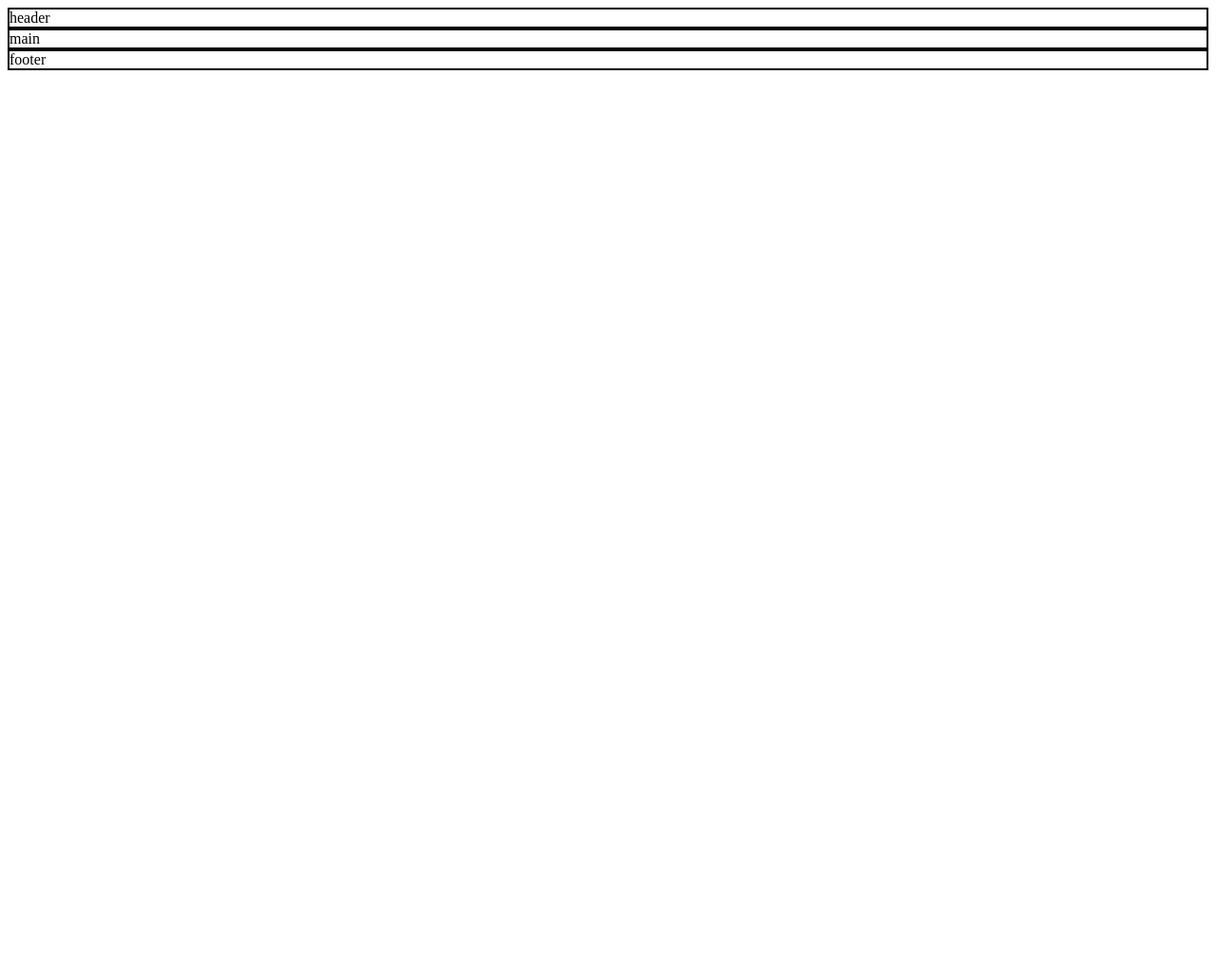
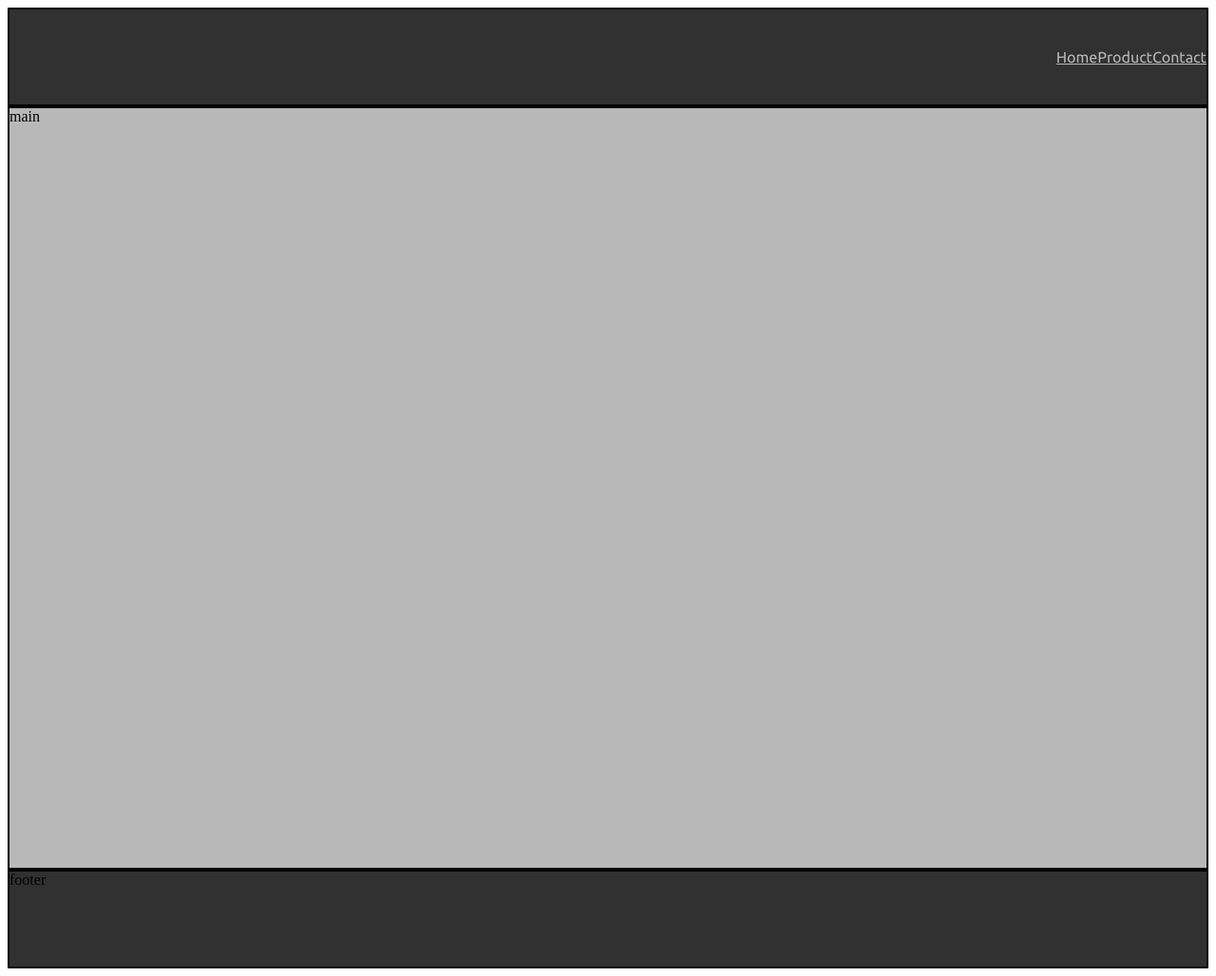
Before and after one commit to Bowie2k/DS_2-, a Flask app: page / in a window 1280 px wide. Shown: the whole page at 95% size. Before the commit the page ends 74 px from the top, so only its background shows below. Run offline with Flask 2, Linux system fonts and the light colour scheme.

Commit message:
новый файл

```diff
--- a/web_python/app.py
+++ b/web_python/app.py
@@ -6,11 +6,25 @@ app = Flask(__name__)
 # декоратор маршрутизации
 @app.route('/')
 def index_page():
-    """
-    Функция логики страницы 'index page'
-    """
-    return render_template('index.html')
+	"""
+	Функция логики страницы 'index page'
+	"""
+	return render_template('index.html')
+
+@app.route('/product')
+def product_page():
+	"""
+	Функция логики страницы 'product page'
+	"""
+	return render_template('product.html')
+
+@app.route('/contact')
+def contact_page():
+	"""
+	Функция логики страницы 'contact page'
+	"""
+	return render_template('contact.html')
 
 # конструкция запуска
 if __name__ == "__main__":
-    app.run(debug=True)
+	app.run(debug=True)
--- a/web_python/static/style.css
+++ b/web_python/static/style.css
@@ -1,3 +1,33 @@
 header, div.main, footer {
 	border: 2px solid black;
 }
+
+/* header */
+
+header {
+	background-color: #313131;
+	height: 100px;
+	position: relative;
+}
+.header__menu {
+	height: 100%;
+	display: flex;
+	justify-content: flex-end;
+	align-items: center;
+}
+.header__menu a {
+	font-family: 'Ubuntu', sans-serif;
+	color: #b8b8b8;
+}
+
+/* content */
+.main {
+	background-color: #b8b8b8;
+	height: 800px;
+}
+
+/* footer */
+footer {
+	background-color: #313131;
+	height: 100px;
+}
--- a/web_python/templates/base.html
+++ b/web_python/templates/base.html
@@ -5,11 +5,18 @@
 	<meta name="viewport" content="width=device-width, initial-scale=1.0">
 	<title>Document</title>
 	<link rel="stylesheet" href="static/style.css">
+	<link rel="preconnect" href="https://fonts.gstatic.com">
+	<link href="https://fonts.googleapis.com/css2?family=Ubuntu:ital,wght@0,400;0,700;1,300&display=swap" rel="stylesheet">
 </head>
 <body>
 	<!-- шапка -->
 	<header class="header">
-		header
+		<!-- блок навигации -->
+		<div class="header__menu">
+			<div><a href="">Home</a></div>
+			<div><a href="">Product</a></div>
+			<div><a href="">Contact</a></div>
+		</div>
 	</header>
 
 	<!-- директивы шаблонизатора jinja2 -->
--- /dev/null
+++ b/web_python/test.py
@@ -0,0 +1,6 @@
+# переменная __name__
+
+print(__name__)
+
+if __name__ == "__main__":
+	print("Ok!")
```
Also changed, not shown: web_python/templates/contact.html (added, +11 -0 lines), web_python/templates/product.html (added, +11 -0 lines), web_python/test/test_2.html (+8 -9 lines).
